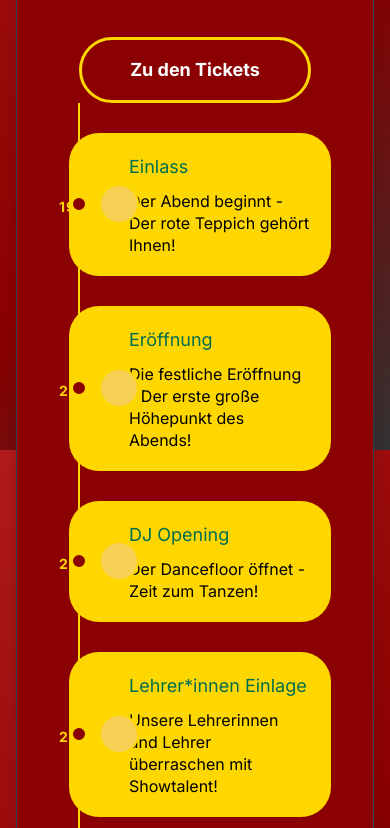
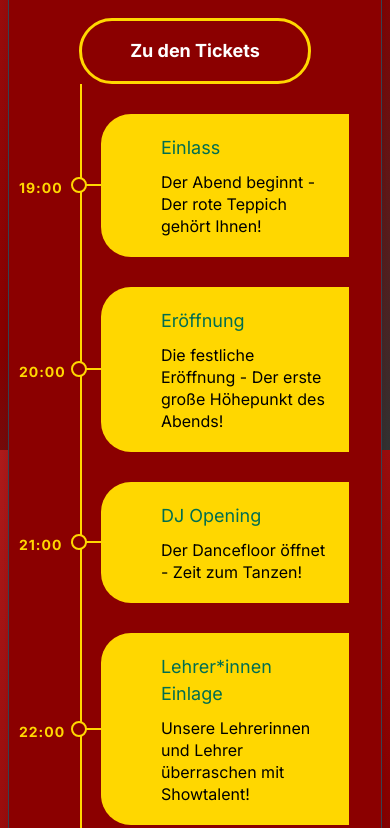
Before and after one commit to Jakabi107/Website-Maturaball-Wilhering-2025, a plain HTML site: page index.html in a window 390 px wide. Shown: the part 1238-2066 px from the top of the page. Drawn offline with nearby package versions, Linux system fonts and the light colour scheme.

Commit message:
more adjusting

```diff
--- a/styles.css
+++ b/styles.css
@@ -181,13 +181,13 @@ body {
   }
 
   .timeline::after {
-    left: 30px;
+    left: 40px;
   }
 
   .container {
     width: 100%;
-    padding-left: 20px;
-    padding-right: 10px;
+    padding-left: 60px;
+    padding-right: 0px;
   }
 
   .container.right, .container.left {
@@ -196,7 +196,8 @@ body {
 
   .container.left::after,
   .container.right::after {
-    left: 22px;
+    left: 30px;
+
   }
 
   .container.left::before,
@@ -208,18 +209,19 @@ body {
   .container.left .date,
   .container.right .date {
     right: auto;
-    left: 10px;
+    left: -22px;
   }
 
   .container.left .icon,
   .container.right .icon {
     right: auto;
     left: 50px;
+    display: none;
   }
 
   .container.left .content,
   .container.right .content {
     padding: 20px 20px 20px 60px;
-    border-radius: 30px;
+    border-radius: 30px 0px 0px 30px;
   }
 }
```
